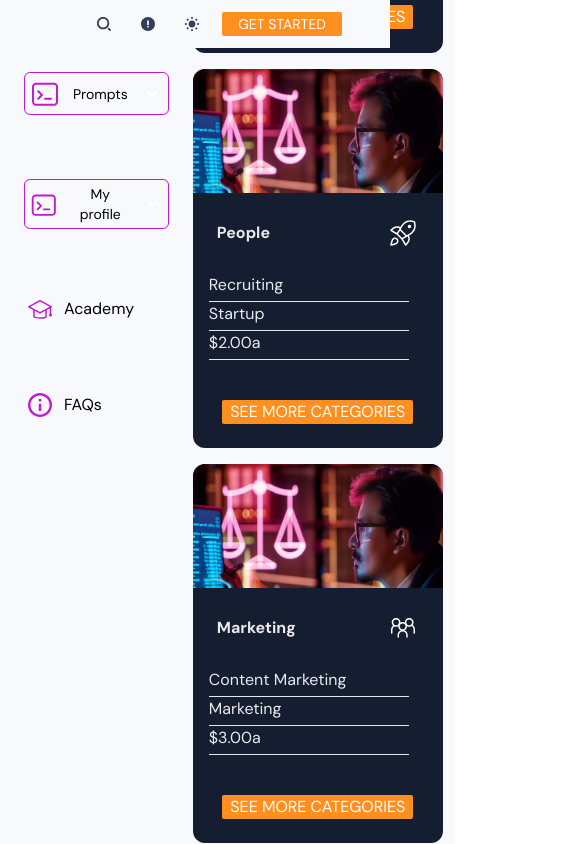
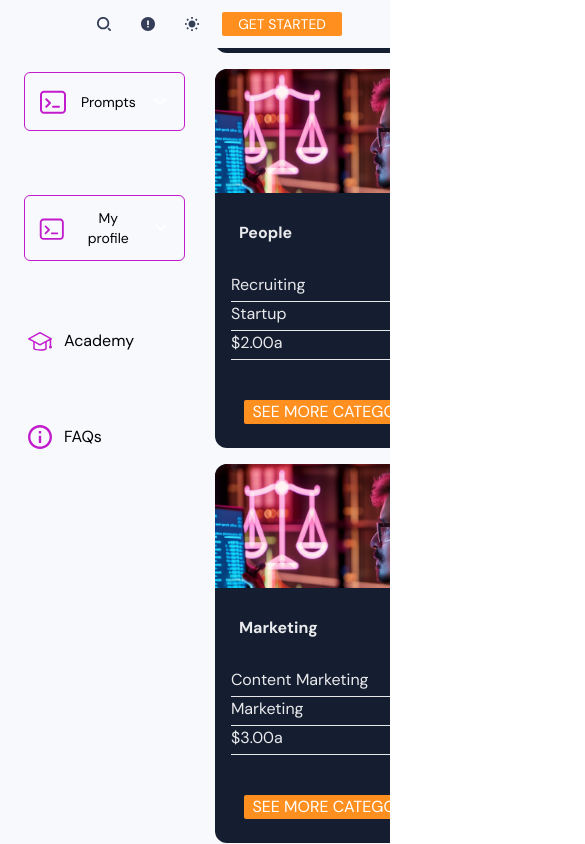
Before and after one commit to CristianMozetich/NeoSmart, a Next.js app in the folder frontend/: page / in a window 390 px wide. Shown: the top 844 px of the page, 585 px wide, since content can reach past the window. Built offline with nearby package versions, Linux system fonts and the light colour scheme.

Commit message:
trabajando responsive

```diff
--- a/frontend/src/app/components/navbar/NavBar.jsx
+++ b/frontend/src/app/components/navbar/NavBar.jsx
@@ -9,7 +9,7 @@ import { useTheme } from "next-themes";
 export default function NavBar() {
   const { theme, setTheme } = useTheme();
   return (
-    <header className="dark:bg-tertiarySlate bg-lightbg h-12 top-0 w-full fixed flex justify-end z-10 items-center gap-4">
+    <header className="dark:bg-tertiarySlate bg-lightbg h-12 top-0 w-screen  fixed flex justify-end z-10 items-center gap-4">
       <SearchNavIcon />
       <QuestIcon />
       <button onClick={() => setTheme(theme === "dark" ? "light" : "dark")}>
--- a/frontend/src/app/components/sidebar/SideBar.jsx
+++ b/frontend/src/app/components/sidebar/SideBar.jsx
@@ -19,8 +19,8 @@ export default function SideBar() {
     setIsSideBarOpen(!isSideBarOpen);
   };
   return (
-    <aside className="dark:bg-tertiarySlate bg-lightbg w-52  flex flex-col gap-16 p-6 justify-start mt-12">
-      <div className="dark:bg-secondarySlate rounded-md dark:text-white flex flex-col dark:border-0 border border-solid border-sidebarPink">
+    <aside className="dark:bg-tertiarySlate bg-lightbg flex flex-col gap-16 p-6 justify-start mt-12">
+      <div className="dark:bg-secondarySlate p-2 rounded-md dark:text-white flex flex-col dark:border-0 border border-solid border-sidebarPink">
         <div className="flex gap-1 text-sm items-center justify-between">
           <button
             className="flex items-center gap-3 p-1"
@@ -42,7 +42,7 @@ export default function SideBar() {
           </div>
         )}
       </div>
-      <div className="dark:bg-secondarySlate rounded-md dark:text-white flex flex-col dark:border-0 border border-solid border-sidebarPink">
+      <div className="dark:bg-secondarySlate rounded-md p-2 dark:text-white flex flex-col dark:border-0 border border-solid border-sidebarPink">
         <div className="flex gap-1 text-sm items-center justify-between">
           <button
             className="flex items-center gap-3 p-1"
--- a/frontend/src/app/page.tsx
+++ b/frontend/src/app/page.tsx
@@ -9,7 +9,7 @@ export default function Home() {
   const { user } = useFetchUser();
 
   return (
-    <div className="flex">
+    <div className="flex overflow-hidden">
       {/* Sidebar */}
       <SideBar />
 
@@ -24,7 +24,7 @@ export default function Home() {
               </p>
             ))}
           </h1>
-          <div className="flex gap-4 items-center flex-wrap">
+          <div className="flex gap-4 items-center justify-center flex-wrap">
             {categories.map((category: typeCategory) => (
               <Cards category={category} key={category.category_id} />
             ))}
```
Also changed, not shown: frontend/src/app/globals.css (line endings or trailing spaces).
